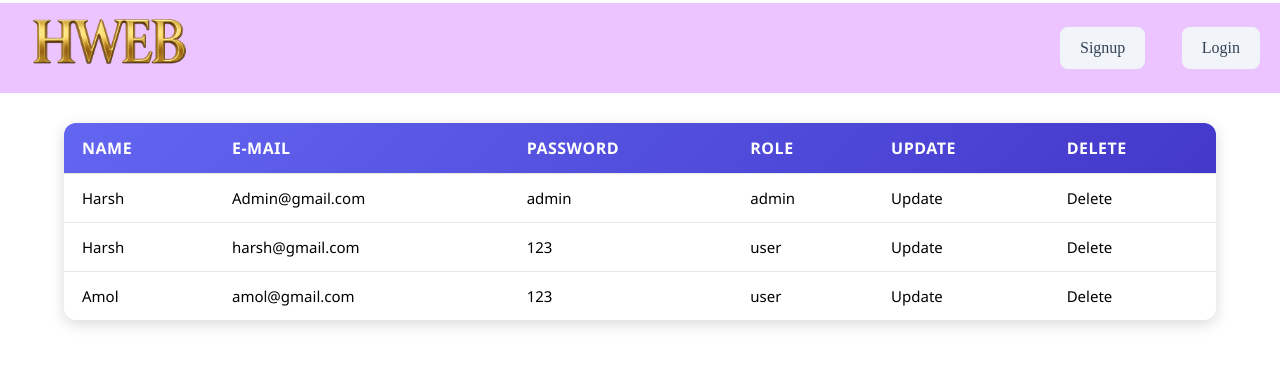
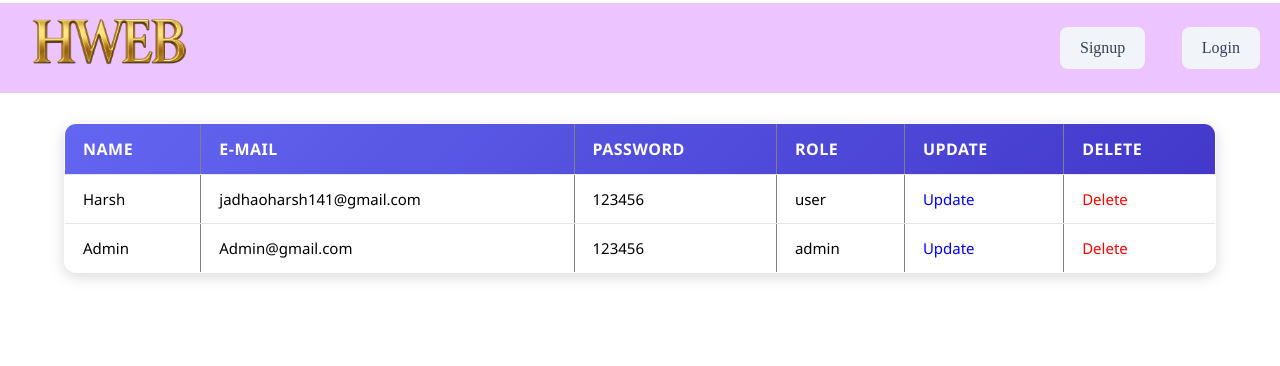
Before and after one commit to HarshJadhao-808/react_daily, a React (Vite) app in the folder react/signuplogin/: page /userdatabase in a window 1280 px wide. Shown: the top 366 px of the page. Built offline with nearby package versions, Linux system fonts and the light colour scheme; data requests are answered from the project's data file.

Commit message:
kahich nahi

```diff
--- a/react/signuplogin/Json_server/db.json
+++ b/react/signuplogin/Json_server/db.json
@@ -1,28 +1,20 @@
 {
   "users": [
     {
-      "id": "12fa",
+      "id": "2838",
       "name": "Harsh",
-      "email": "Admin@gmail.com",
-      "password": "admin",
-      "role": "admin",
-      "state": "saved"
-    },
-    {
-      "id": "4643",
-      "name": "Harsh",
-      "email": "harsh@gmail.com",
-      "password": "123",
+      "email": "jadhaoharsh141@gmail.com",
+      "password": "123456",
       "role": "user",
       "state": "saved"
     },
     {
-      "name": "Amol",
-      "email": "amol@gmail.com",
-      "password": "123",
-      "role": "user",
-      "state": "saved",
-      "id": "dc79"
+      "id": "2838",
+      "name": "Admin",
+      "email": "Admin@gmail.com",
+      "password": "123456",
+      "role": "admin",
+      "state": "saved"
     }
   ],
   "products": [
--- a/react/signuplogin/src/components/Admin/Userdatabase.jsx
+++ b/react/signuplogin/src/components/Admin/Userdatabase.jsx
@@ -1,52 +1,179 @@
+// import React, { useState, useEffect } from "react";
+// import axios from "axios";
+
+
+// const Userdatabase = () => {
+// 	const [user, setUser] = useState([]);
+
+// 	const getdata = async () => {
+// 		let res = await fetch("http://localhost:3000/users");
+// 		const data = await res.json();
+// 		// console.log(data);
+// 		setUser(data);
+// 	};
+// 	useEffect(() => {
+// 		getdata();
+// 	}, []);
+
+// 	console.log(user);
+
+// 	const deleteit = async (key) => {
+// 		let res = await fetch(`http://localhost:3000/users/${key}`, {
+// 			method: "DELETE",
+// 		});
+// 		setUser(user.filter((el) => el.id !== key));
+// 	};
+
+// 	const updateit = async (id) => {
+// 		// console.log(user)
+// 		setUser(user.map((el) => (el.id === id ? { ...el, state: "update" } : el)));
+// 	};
+
+// 		const changes = (e, id) => {
+// 			const { name, value } = e.target;
+// 			setUser(user.map((el) => (el.id === id ? { ...el, [name]: value } : el)));
+// 		};
+
+// 	return (
+// 		<div>
+// 			<table id="userdatabasetable">
+// 				<thead>
+// 					<tr>
+// 						<th>Name</th>
+// 						<th>E-mail</th>
+// 						<th>Password</th>
+// 						<th>Role</th>
+// 						<th>Update</th>
+// 						<th>Delete</th>
+// 					</tr>
+// 				</thead>
+// 				<tbody>
+// 					{user.map((el) => (
+// 						<tr key={el.id}>
+// 							{el.state == "saved" ? (
+// 								<>
+// 									<td>{el.name}</td>
+// 									<td>{el.email}</td>
+// 									<td>{el.password}</td>
+// 									<td>{el.role}</td>
+// 									<td
+// 										style={{ cursor: "pointer" }}
+// 										onClick={() => updateit(el.id)}
+// 									>
+// 										Update
+// 									</td>
+// 									<td
+// 										style={{ cursor: "pointer" }}
+// 										onClick={() => deleteit(el.id)}
+// 									>
+// 										Delete
+// 									</td>
+// 								</>
+// 							) : (
+// 								<>
+// 									<td>
+// 										<input
+// 											onChange={changes}
+// 											type="text"
+// 											name="name"
+// 											value={el.name}
+// 										/>
+// 									</td>
+// 									<td>
+// 										<input
+// 											onChange={changes}
+// 											type="text"
+// 											name="email"
+// 											value={el.email}
+// 										/>
+// 									</td>
+// 									<td>
+// 										<input
+// 											onChange={changes}
+// 											type="text"
+// 											name="password"
+// 											value={el.password}
+// 										/>
+// 									</td>
+// 									<td>
+// 										<input
+// 											onChange={changes}
+// 											type="text"
+// 											name="role"
+// 											value={el.role}
+// 										/>
+// 									</td>
+// 									<td
+// 										style={{ cursor: "pointer" }}
+// 										onClick={() => saveit(el.id)}
+// 									>
+// 										Confirm
+// 									</td>
+// 									<td
+// 										style={{ cursor: "pointer" }}
+// 										onClick={() => deleteit(el.id)}
+// 									>
+// 										Delete
+// 									</td>
+// 								</>
+// 							)}
+// 						</tr>
+// 					))}
+// 				</tbody>
+// 			</table>
+// 		</div>
+// 	);
+// };
+
+// export default Userdatabase;
+
 import React, { useState, useEffect } from "react";
 import axios from "axios";
+
 const Userdatabase = () => {
+	const [user, setUser] = useState([]);
 
-	const [user, setUser] = useState([]);
-    const [changeobj,setchangeobj]=useState({
-		name:"",
-		email:"",
-		password:"",
-		role:""
-	})
+	// fetch all users
 	const getdata = async () => {
 		let res = await fetch("http://localhost:3000/users");
 		const data = await res.json();
-		// console.log(data);
-		setUser(data);
+		// ensure every user has a state field
+		const withState = data.map((el) => ({ ...el, state: "saved" }));
+		setUser(withState);
 	};
+
 	useEffect(() => {
 		getdata();
 	}, []);
 
-	const deleteit = async (key) => {
-		let res = await fetch(`http://localhost:3000/users/${key}`, {
+	const deleteit = async (id) => {
+		await fetch(`http://localhost:3000/users/${id}`, {
 			method: "DELETE",
 		});
-		setUser(user.filter((el) => el.id !== key));
+		setUser(user.filter((el) => el.id !== id));
 	};
-	const updateit = async (id) => {
-		let res = await axios.get(`http://localhost:3000/users/${id}`);
-		let data = res.data;
-		data.state = "update";
-		await axios.put(`http://localhost:3000/users/${id}`, { ...data });
 
+	const updateit = (id) => {
+		setUser(user.map((el) => (el.id === id ? { ...el, state: "update" } : el)));
 	};
-	const changes = (e) => {
-       setchangeobj({...changeobj, [e.target.name]: e.target.value})
-	}
 
-	const saveit = async(id) => {
-        let newobj = {...changeobj,state:"saved"}
-		console.log(newobj);
+	const handleChange = (e, id) => {
+		const { name, value } = e.target;
+		setUser(user.map((el) => (el.id === id ? { ...el, [name]: value } : el)));
+	};
 
-		let res = await axios.put(`http://localhost:3000/users/${id}`,{...newobj});
+	const saveit = async (id) => {
+		const updatedUser = user.find((el) => el.id === id);
+		let newobj = { ...updatedUser, state: "saved" };
 
-	}
+		await axios.put(`http://localhost:3000/users/${id}`, newobj);
+
+		setUser(user.map((el) => (el.id === id ? newobj : el)));
+	};
 
 	return (
 		<div>
-			<table id="userdatabasetable">
+			<table id="userdatabasetable" border="1" cellPadding="5">
 				<thead>
 					<tr>
 						<th>Name</th>
@@ -60,29 +187,73 @@ const Userdatabase = () => {
 				<tbody>
 					{user.map((el) => (
 						<tr key={el.id}>
-							{el.state == "saved"?
+							{el.state === "saved" ? (
 								<>
 									<td>{el.name}</td>
 									<td>{el.email}</td>
 									<td>{el.password}</td>
 									<td>{el.role}</td>
-							<td style={{ cursor: "pointer" }} onClick={() => updateit(el.id)}>
+									<td
+										style={{ cursor: "pointer", color: "blue" }}
+										onClick={() => updateit(el.id)}
+									>
 										Update
 									</td>
-							<td style={{ cursor: "pointer" }} onClick={() => deleteit(el.id)}>
+									<td
+										style={{ cursor: "pointer", color: "red" }}
+										onClick={() => deleteit(el.id)}
+									>
 										Delete
 									</td>
 								</>
-							:
+							) : (
 								<>
-							<td><input onChange={changes} type="text" name="name" value={changeobj.name } /></td>
-							<td><input onChange={changes} type="text" name="email" value={ changeobj.email} /></td>
-							<td><input onChange={changes} type="text" name="password" value={changeobj.password} /></td>
-							<td><input onChange={changes} type="text" name="role" value={changeobj.role} /></td>
-							<td style={{ cursor: "pointer" }} onClick={() => saveit(el.id)}>Confirm</td>
-							<td style={{ cursor: "pointer" }} onClick={() => deleteit(el.id)}>Delete</td>
+									<td>
+										<input
+											onChange={(e) => handleChange(e, el.id)}
+											type="text"
+											name="name"
+											value={el.name}
+										/>
+									</td>
+									<td>
+										<input
+											onChange={(e) => handleChange(e, el.id)}
+											type="text"
+											name="email"
+											value={el.email}
+										/>
+									</td>
+									<td>
+										<input
+											onChange={(e) => handleChange(e, el.id)}
+											type="text"
+											name="password"
+											value={el.password}
+										/>
+									</td>
+									<td>
+										<input
+											onChange={(e) => handleChange(e, el.id)}
+											type="text"
+											name="role"
+											value={el.role}
+										/>
+									</td>
+									<td
+										style={{ cursor: "pointer", color: "green" }}
+										onClick={() => saveit(el.id)}
+									>
+										Confirm
+									</td>
+									<td
+										style={{ cursor: "pointer", color: "red" }}
+										onClick={() => deleteit(el.id)}
+									>
+										Delete
+									</td>
 								</>
-							}
+							)}
 						</tr>
 					))}
 				</tbody>
--- a/react/signuplogin/src/components/Login.jsx
+++ b/react/signuplogin/src/components/Login.jsx
@@ -1,4 +1,4 @@
-import React, { use, useContext, useState } from "react";
+import React, { use, useContext, useState, useEffect } from "react";
 import { Mycontext } from "./Mycontext";
 import { useNavigate } from "react-router-dom";
 import Swal from "sweetalert2";
@@ -14,14 +14,18 @@ const Login = () => {
 		setlogindata({ ...logindata, [e.target.name]: e.target.value });
 	};
 
-	const checkit = async (event) => {
+
+
+
+
+    const checkit = async () => {
 			event.preventDefault();
 			let res = await fetch("http://localhost:3000/users");
 			let signupdata = await res.json();
 			signupdata.find((data) => {
 				if (data.email == logindata.email) {
 					if (data.password == logindata.password) {
-				if(data.role == "user"){
+						if (data.role == "user") {
 							Swal.fire({
 								// position: "top-end",
 								icon: "success",
@@ -29,26 +33,23 @@ const Login = () => {
 								showConfirmButton: false,
 								timer: 1500,
 							});
-					navigator("/")
-					login(data)
-					setUser_obj(data)
-
-				}else{
+							navigator("/");
+							login(data);
+							setUser_obj(data);
+						} else {
 							Swal.fire({
 								position: "top",
 								icon: "success",
 								title: `Hello ${data.name}`,
-						theme:"borderless",
+								theme: "borderless",
 								showConfirmButton: false,
 								timer: 1500,
 							});
-					navigator("/Admin")
-					setUser_obj(data)
+							navigator("/Admin");
+							setUser_obj(data);
 							login(data);
-
 						}
-						}
-				else {
+					} else {
 						Swal.fire({
 							// position: "top-end",
 							icon: "error",
@@ -68,6 +69,8 @@ const Login = () => {
 				}
 			});
 		};
+
+
 
 	return (
 		<div id="main">
```
Lines whose indentation alone changed are shown as unchanged.
